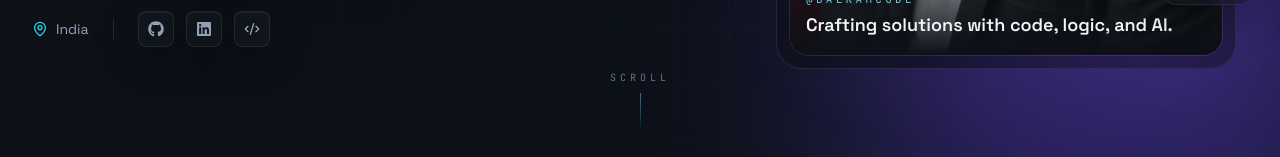
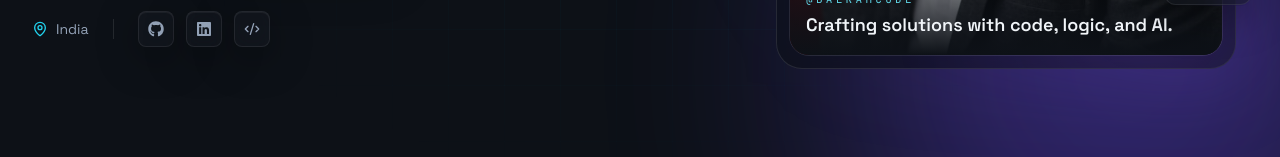
Before and after one commit to BalramCode/Balaram-Portfolio, a React (Vite) app: page / in a window 1280 px wide. Shown: the part 643-800 px from the top of the page. Built offline with nearby package versions, Linux system fonts and the light colour scheme.

Commit message:
SCrool bar removed

```diff
--- a/src/components/Hero.jsx
+++ b/src/components/Hero.jsx
@@ -216,10 +216,10 @@ const Hero = () => {
       </div>
 
       {/* Scroll indicator */}
-      <div className="absolute bottom-6 left-1/2 -translate-x-1/2 hidden md:flex flex-col items-center gap-2 text-slate-500">
+      {/* <div className="absolute bottom-6 left-1/2 -translate-x-1/2 hidden md:flex flex-col items-center gap-2 text-slate-500">
         <span className="mono text-[10px] tracking-[0.4em]">SCROLL</span>
         <span className="w-px h-10 bg-gradient-to-b from-cyan-400/60 to-transparent"></span>
-      </div>
+      </div> */}
     </section>
   );
 };
```
